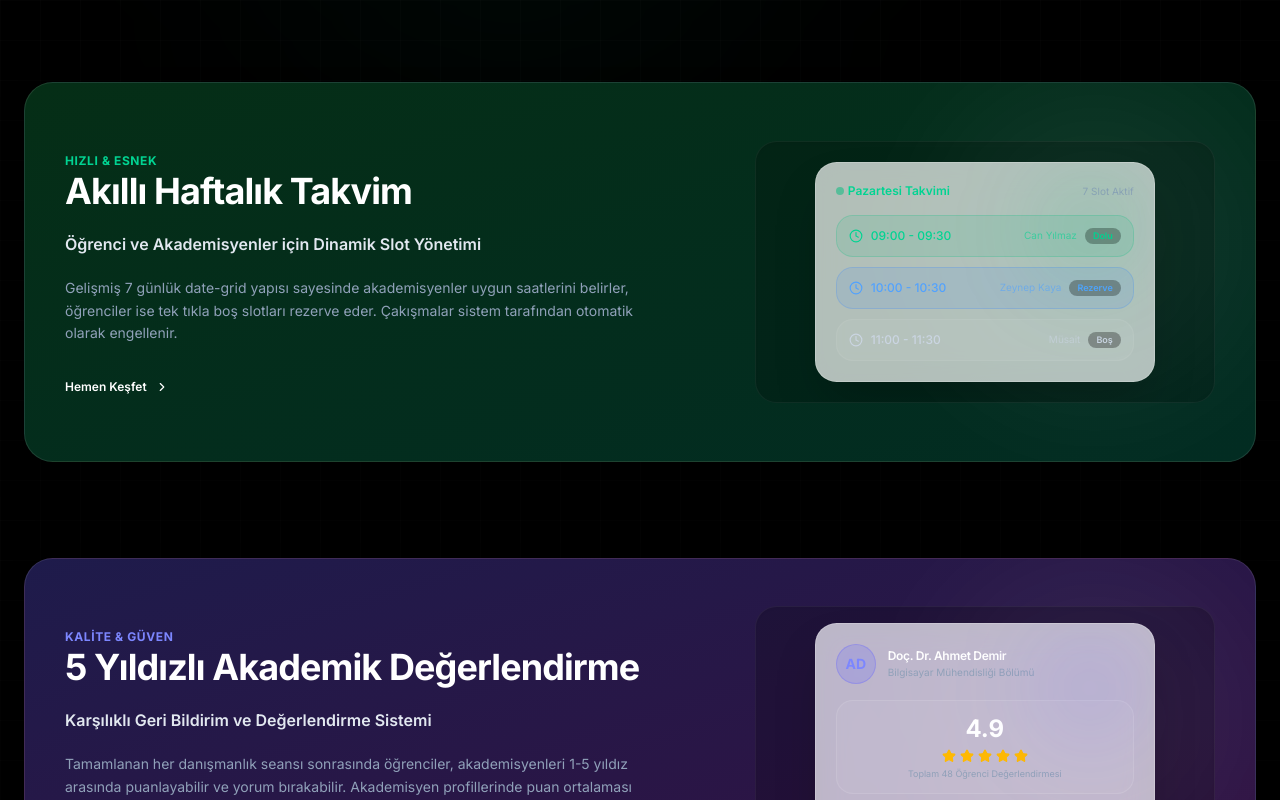
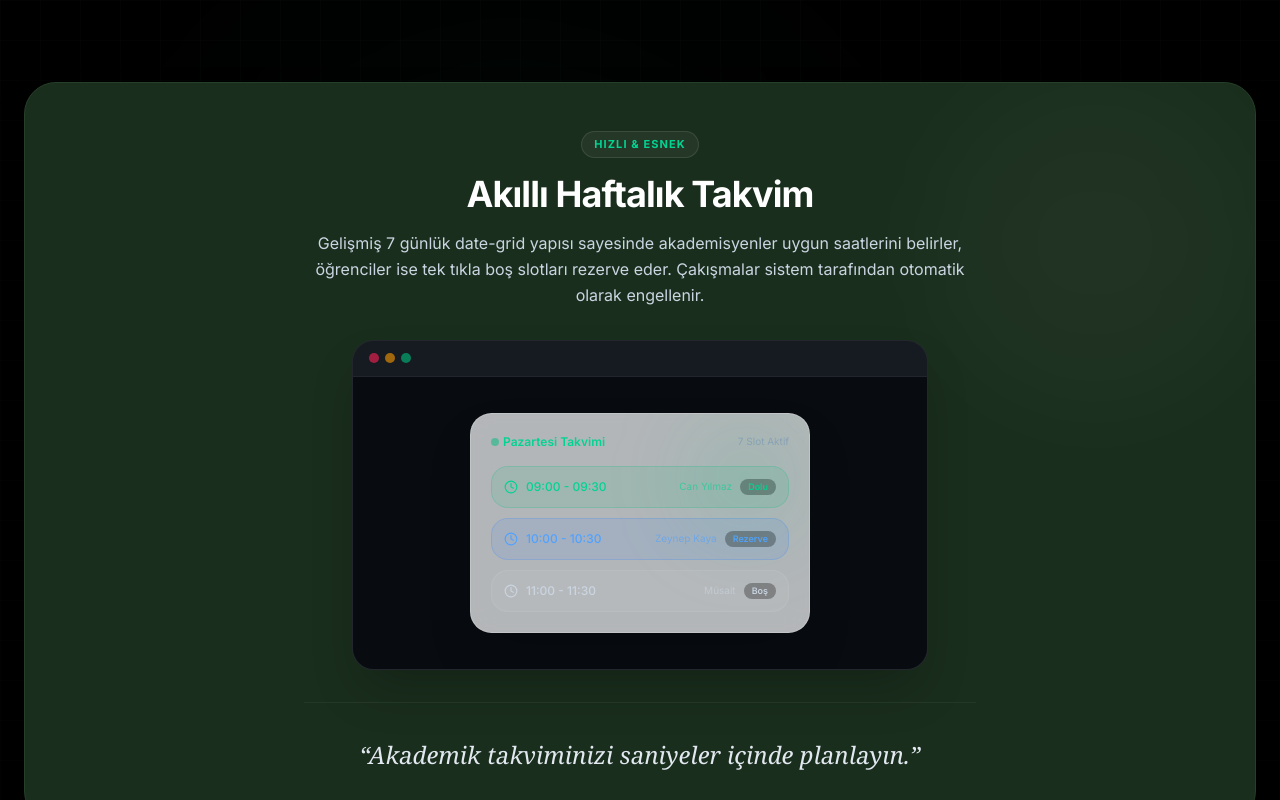
Before and after one commit to burakdvrk58-svg/rezervo, a Next.js app: page /hugo-preview in a window 1280 px wide. Shown: the part 2920-3720 px from the top of the page. Built offline with nearby package versions, Linux system fonts and the light colour scheme; no server answers.

Commit message:
feat: implement Hugo.ai style stacked sticky cards preview in hugo-preview page

```diff
--- a/src/app/hugo-preview/page.tsx
+++ b/src/app/hugo-preview/page.tsx
@@ -8,7 +8,6 @@ import {
   Bell,
   Sparkles,
   ArrowRight,
-  ChevronRight,
   Clock,
   Search,
   CheckCircle,
@@ -692,48 +691,70 @@ export default function HugoPreviewPage() {
         </div>
 
         {/* Sticky Cards Stack */}
-        <div className="space-y-24 relative">
-          {features.map((feature) => (
+        <div className="space-y-16 relative">
+          {features.map((feature, index) => {
+            const bgColors = ['bg-[#1a2e1d]', 'bg-[#332214]', 'bg-[#131d2b]'];
+            const borderColors = ['border-[#253f28]', 'border-[#4a3421]', 'border-[#202f42]'];
+            const serifHeadlines = [
+              "Akademik takviminizi saniyeler içinde planlayın.",
+              "Öğrencilerden şeffaf ve yapıcı geri bildirimler alın.",
+              "Tüm sekmelerinizde anında ve gecikmesiz bildirim akışı."
+            ];
+            const bgColor = bgColors[index] || 'bg-[#18181b]';
+            const borderColor = borderColors[index] || 'border-white/10';
+            const serifHeadline = serifHeadlines[index] || '';
+
+            return (
               <div
                 key={feature.id}
-              className="sticky top-[12vh] w-full"
+                className="sticky top-[14vh] w-full pb-12"
                 style={{ zIndex: feature.id }}
               >
-              <div className={`w-full rounded-3xl bg-gradient-to-br ${feature.gradient} border border-white/10 p-6 md:p-10 shadow-2xl relative overflow-hidden min-h-[380px] grid grid-cols-1 lg:grid-cols-12 gap-8 items-center`}>
+                <div className={`w-full rounded-[32px] ${bgColor} border ${borderColor} p-8 md:p-12 shadow-2xl relative overflow-hidden flex flex-col justify-between items-center text-center min-h-[580px] md:min-h-[640px] transform hover:scale-[1.01] transition-transform duration-300`}>
 
                   {/* Decorative glowing sphere inside card */}
-                <div className="absolute top-0 right-0 w-80 h-80 bg-white/5 blur-3xl rounded-full pointer-events-none" />
+                  <div className="absolute top-0 right-0 w-80 h-80 bg-white/3 blur-3xl rounded-full pointer-events-none" />
 
-                {/* Card Text Content */}
-                <div className="lg:col-span-7 space-y-5">
-                  <span className={`text-xs font-bold uppercase tracking-wider ${feature.textColor}`}>
+                  {/* Top section: Badges & Headings */}
+                  <div className="flex flex-col items-center max-w-3xl space-y-4 mb-8 relative z-10">
+                    <span className={`text-[11px] font-bold uppercase tracking-widest ${feature.textColor} bg-white/5 border border-white/10 px-3 py-1 rounded-full`}>
                       {feature.featureBadge}
                     </span>
-                  <h3 className="text-2xl md:text-3xl lg:text-4xl font-bold text-white">
+                    <h3 className="text-2xl md:text-4xl font-bold text-white">
                       {feature.title}
                     </h3>
-                  <p className="text-slate-200 text-sm md:text-base font-semibold leading-relaxed">
-                    {feature.subtitle}
-                  </p>
-                  <p className="text-slate-400 text-sm leading-relaxed max-w-xl">
+                    <p className="text-slate-300 text-sm md:text-base max-w-2xl leading-relaxed">
                       {feature.description}
                     </p>
+                  </div>
 
-                  <div className="pt-2">
-                    <Link href="/register" className="inline-flex items-center gap-2 text-xs font-semibold text-white hover:underline">
-                      Hemen Keşfet <ChevronRight className="w-3.5 h-3.5" />
-                    </Link>
+                  {/* Center section: Large browser container mockup */}
+                  <div className="w-full max-w-xl mx-auto rounded-2xl border border-white/10 overflow-hidden shadow-2xl bg-[#090D16]/90 flex flex-col my-auto relative z-10">
+                    {/* Browser Chrome Bar */}
+                    <div className="h-9 border-b border-white/5 bg-white/5 px-4 flex items-center gap-1.5 shrink-0">
+                      <span className="w-2.5 h-2.5 rounded-full bg-rose-500/60" />
+                      <span className="w-2.5 h-2.5 rounded-full bg-amber-500/60" />
+                      <span className="w-2.5 h-2.5 rounded-full bg-emerald-500/60" />
+                    </div>
+                    {/* Visual Inner Mockup */}
+                    <div className="p-4 bg-black/20 flex items-center justify-center min-h-[220px]">
+                      {feature.imageComponent}
                     </div>
                   </div>
 
-                {/* Card Visual Content */}
-                <div className="lg:col-span-5 flex items-center justify-center bg-black/20 border border-white/5 rounded-2xl overflow-hidden shadow-inner">
-                  {feature.imageComponent}
+                  {/* Bottom section: Serif elegant headline */}
+                  {serifHeadline && (
+                    <div className="mt-8 border-t border-white/5 pt-8 w-full max-w-2xl relative z-10">
+                      <p className="font-serif italic text-lg md:text-2xl text-slate-200">
+                        &ldquo;{serifHeadline}&rdquo;
+                      </p>
                     </div>
+                  )}
 
                 </div>
               </div>
-          ))}
+            );
+          })}
         </div>
       </section>
 
```
Lines whose indentation alone changed are shown as unchanged.
